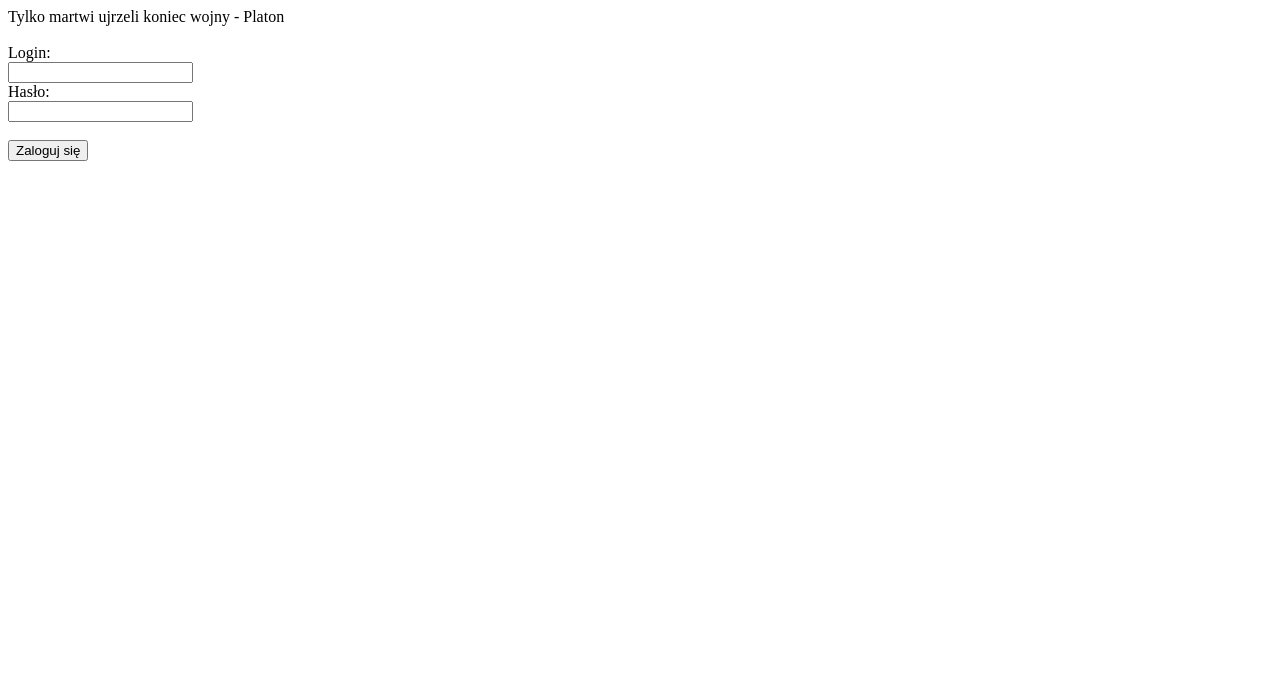
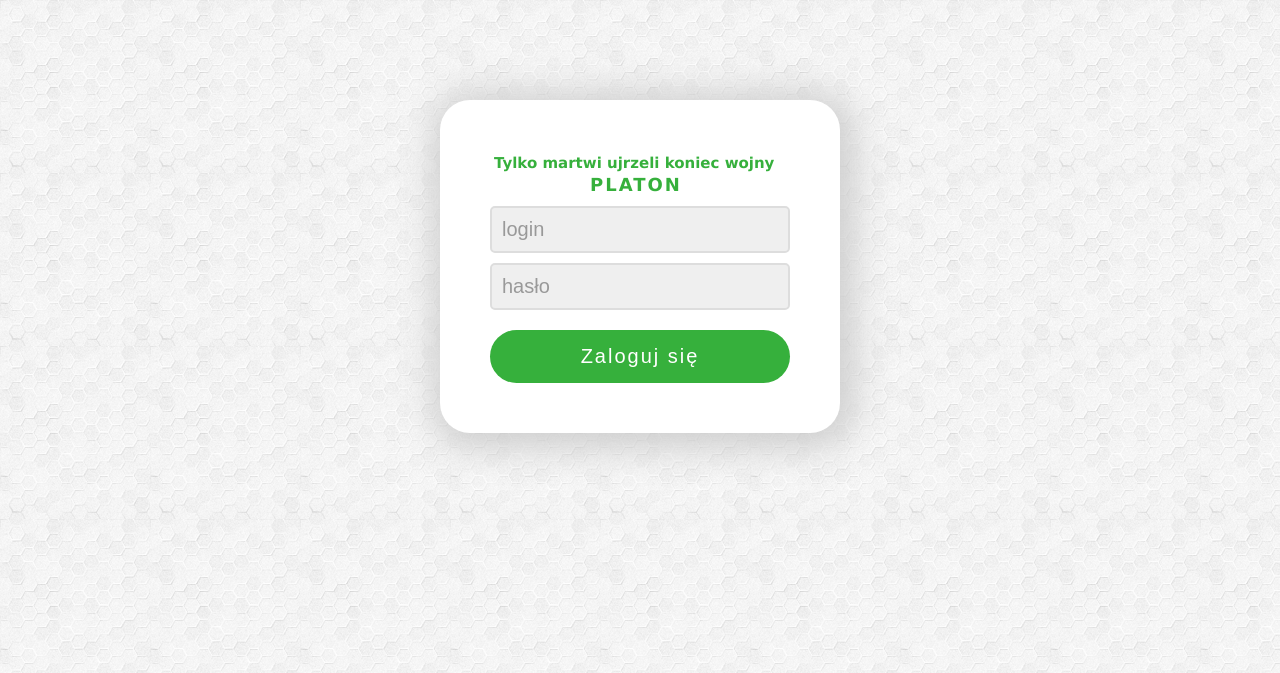
Before and after one commit to MarkFicht/osadnicy, a PHP site: page / in a window 1280 px wide. Shown: the top 673 px of the page. Run offline with PHP 8.4, Linux system fonts and the light colour scheme.

Commit message:
complete redirection system, add security from sql injection, add a little css
Completed redirection system for LogIn and LogOut user. Added protection from  SQL injection. Added a little CSS for login panel

```diff
--- a/game.php
+++ b/game.php
@@ -1,5 +1,11 @@
 <?php
 	session_start();
+
+	if(!isset($_SESSION['online']))
+	{
+		header('Location: index.php');
+		exit();
+	}
 ?>
 
 <!DOCTYPE HTML>
--- a/index.php
+++ b/index.php
@@ -13,17 +13,23 @@
 		<meta charset="utf=8">
 		<meta http-equiv="X-UA-Compatible" content="IE=edge,chrome=1">
 		<title>Osadnicy - gra przeglądarkowa</title>
+		<link rel="stylesheet" href="style.css" type="text/css" />
 	</head>
 
 	<body>
 
-		Tylko martwi ujrzeli koniec wojny - Platon <br><br>
+	<div id="container">
+		<span id="title1">Tylko martwi ujrzeli koniec wojny</span>
+		<span id="title2">PLATON</span>
 
 		<form action="zaloguj.php" method="post">
-			Login: <br>  <input type="text" name="login" /> <br>
-			Hasło: <br>  <input type="password" name="haslo" /> <br> <br>
+			<input type="text" name="login" placeholder="login" onfocus="this.placeholder=''" onblur="this.placeholder='login'" />
+
+			<input type="password" name="haslo" placeholder="hasło" onfocus="this.placeholder=''" onblur="this.placeholder='hasło'" />
+
 			<input type="submit" value="Zaloguj się" />
 		</form>
+	</div>
 
 	<?php
 		if(isset($_SESSION['error_login']))	echo $_SESSION['error_login'];
--- /dev/null
+++ b/style.css
@@ -0,0 +1,129 @@
+body
+{
+	/* Background pattern from subtlepatterns.com */
+	background-image: url("img/hexellence.png");
+	font-size: 20px;
+}
+
+#title1, #title2 {
+	font-family: Verdana, Geneva, Tahoma, sans-serif;
+	margin: 0;
+	padding: 0;
+	color: #36b03c;
+	font-weight: 900;
+}
+#title1 {
+	font-size: 15px;
+	margin-left: 4px;
+}
+#title2 {
+	font-size: 18px;
+	letter-spacing: 2px;
+	margin-left: 100px;
+}
+
+#container
+{
+	background-color: white;
+	width: 300px;
+	padding: 50px;
+	margin-right: auto;
+	margin-left: auto;
+	margin-top: 100px;
+	/*wygenerowany cień*/
+	-webkit-box-shadow: 4px 4px 35px 12px rgba(204,204,204,0.9);
+	-moz-box-shadow: 4px 4px 35px 12px rgba(204,204,204,0.9);
+	box-shadow: 4px 4px 35px 12px rgba(204,204,204,0.9);
+	/*wygenerowany radius*/
+	/*border-radius: 39px 39px 39px 39px;
+	-moz-border-radius: 39px 39px 39px 39px;
+	-webkit-border-radius: 39px 39px 39px 39px;
+	border: 0px solid #000000;*/
+	border-radius: 30px;
+}
+
+input[type=text],
+input[type=password]
+{
+	width: 300px;
+	background-color: #efefef;
+	color: #666;
+	border: 2px solid #ddd;
+	border-radius: 5px;
+	font-size: 20px;
+	padding: 10px;
+	box-sizing: border-box;
+	outline: none;
+	margin-top: 10px;
+}
+
+input[type=text]:focus,
+input[type=password]:focus
+{
+	box-shadow: 0px 0px 15px 2px rgba(204,204,204,0.9);
+	border: 2px solid #a5cda5;
+	background-color: #e9f3e9;
+	color: #428c42;
+}
+
+input[type=submit]
+{
+	width: 300px;
+	background-color: #36b03c;
+	font-size: 20px;
+	color: white;
+	padding: 15px 10px;
+	margin-top: 10px;
+	border: none;
+	border-radius: 30px;
+	cursor: pointer;
+	letter-spacing: 2px;
+	outline: none;
+	margin-top: 20px;
+}
+
+input[type=submit]:focus
+{
+	box-shadow: 0px 0px 20px 5px rgba(204,204,204,0.9);
+}
+
+input[type=submit]:hover
+{
+	background-color: #37c93f;
+}
+
+input::-webkit-input-placeholder
+{
+    color: #999;
+}
+input:focus::-webkit-input-placeholder
+{
+    color: #428C42;
+}
+/* Firefox < 19 */
+input:-moz-placeholder
+{
+    color: #999;
+}
+input:focus:-moz-placeholder
+{
+    color: #428C42;
+}
+/* Firefox > 19 */
+input::-moz-placeholder
+{
+    color: #999;
+}
+input:focus::-moz-placeholder
+{
+    color: #428C42;
+}
+/* Internet Explorer 10 */
+input:-ms-input-placeholder
+{
+    color: #999;
+}
+input:focus:-ms-input-placeholder
+{
+    color: #428C42;
+}
```
Also changed, not shown: zaloguj.php (+17 -4 lines), img/hexellence.png (added).
